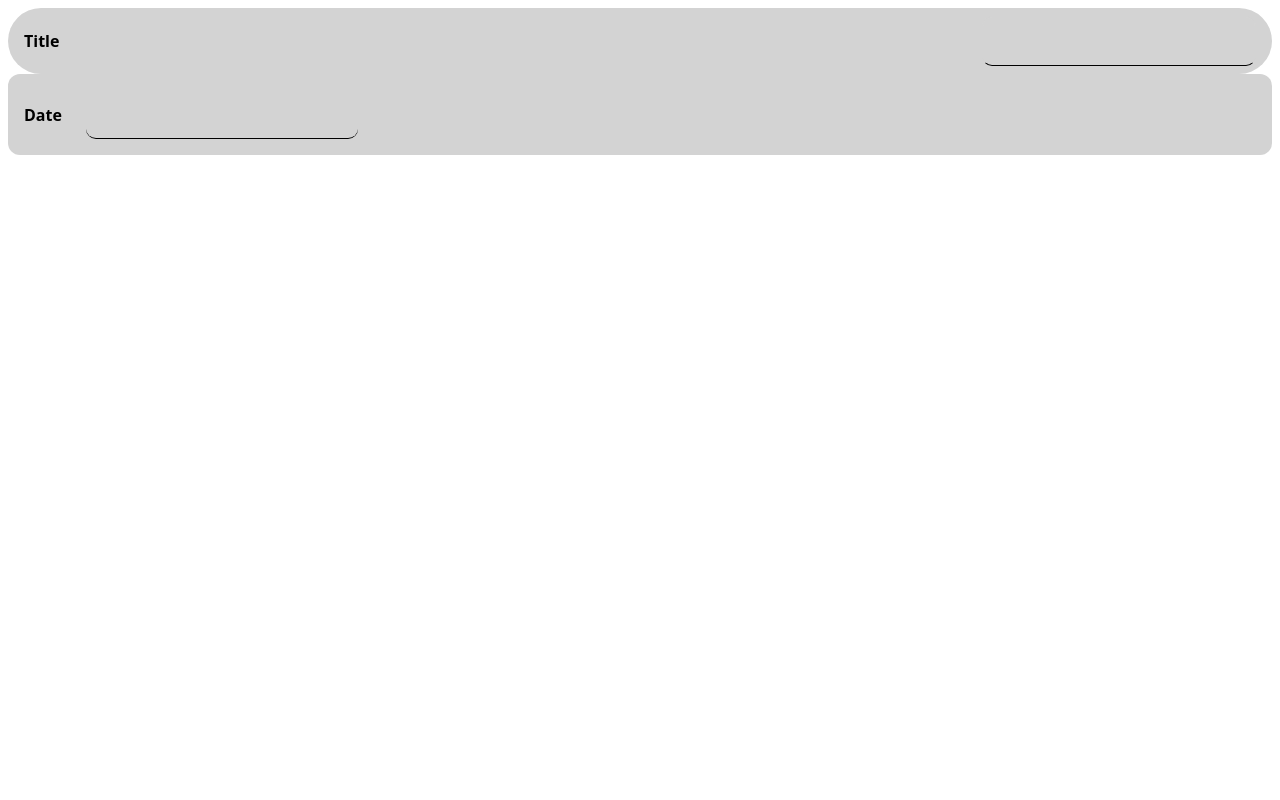
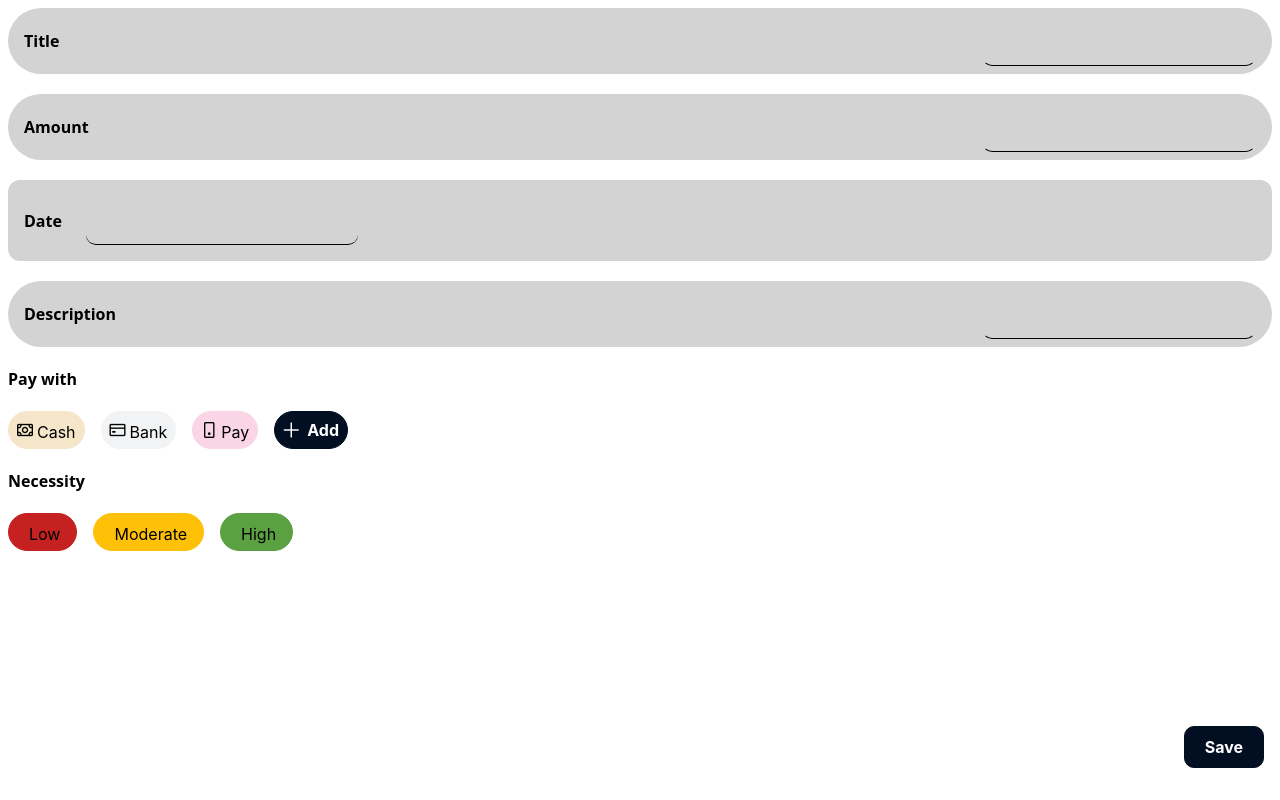
Before and after one commit to kyuukyuusheinmoe/expense-tracker, a Next.js app: page /transaction/create in a window 1280 px wide. Built offline with nearby package versions, Linux system fonts and the light colour scheme.

Commit message:
add to form components

```diff
--- a/src/pages/transaction/create.js
+++ b/src/pages/transaction/create.js
@@ -1,15 +1,65 @@
 import React from 'react'
+import { InputComponent, CalendarComponent } from '../../components/TransactionCard/Form'
+import { userPaymentTypes, necessityTypes } from '../../constants/ComponentData'
+import { IconColorMapper } from '../../utils/common'
 import { Button } from 'primereact/button'
-import { InputComponent, CalendarComponent } from '../../components/TransactionCard/Form'
+import clsx from 'clsx'
+import { Controller, useForm} from 'react-hook-form'
 
 function TransactionCreatePage() {
+  const {getValues, control, handleSubmit} = useForm()
+  const onSubmit = () => {
+    console.log ('xxx getValues ', getValues())
+  }
   return (
-    <div>
-      <div className='p-2'>
-        <InputComponent label="Title"/>
-        <CalendarComponent label="Date"/>
-      </div>
-    </div>
+    <>
+      <form onSubmit={handleSubmit(onSubmit)}>
+        <div className='p-2 grid gap-5'>
+            <Controller
+              name="title"
+              control={control}
+              render={({ field, fieldState }) => (
+                      <InputComponent label="Title" {...field}/>
+              )}/>
+            <Controller
+              name="amount"
+              control={control}
+              render={({ field, fieldState }) => (
+                      <InputComponent label="Amount" {...field}/>
+              )}/>
+            <Controller
+              name="date"
+              control={control}
+              render={({ field, fieldState }) => (
+                <CalendarComponent label="Date" {...field}/>
+              )}/>
+            <Controller
+              name="description"
+              control={control}
+              render={({ field, fieldState }) => (
+                      <InputComponent label="Description" {...field}/>
+              )}/>
+            <p className='text-md font-bold'> Pay with </p>
+            <div className='flex flex-nowrap overflow-x-scroll relative'>
+              <div className='flex gap-4'>
+                {
+                  userPaymentTypes?.map ((payment, index) => (<Button key={index} type='button' icon={IconColorMapper(payment.title)?.icon || ''} className={clsx(IconColorMapper(payment.title)?.color, "!rounded-full !px-2 !py-1")}><span className='ml-1 mt-1'>{payment.title}</span></Button>))
+                }
+                <Button type='button' icon="pi pi-plus" label='Add' className='!rounded-full !px-2 !py-1'/>
+              </div>
+            </div>
+            <p className='text-md font-bold'> Necessity </p>
+            <div className='flex gap-4'>
+                {
+                  necessityTypes?.map ((necessity, index) => (<Button key={index} type='button' className={clsx(IconColorMapper(necessity)?.color, "!rounded-full !px-4 !py-1")}><span className='ml-1 mt-1'>{necessity}</span></Button>))
+                }
+            </div>
+        </div>
+        <div className='flex flex-row-reverse p-4'>
+          <Button label='Save' className='!py-2 absolute bottom-8 '/>
+        </div>
+      </form>
+    </>
   )
 }
 
```
